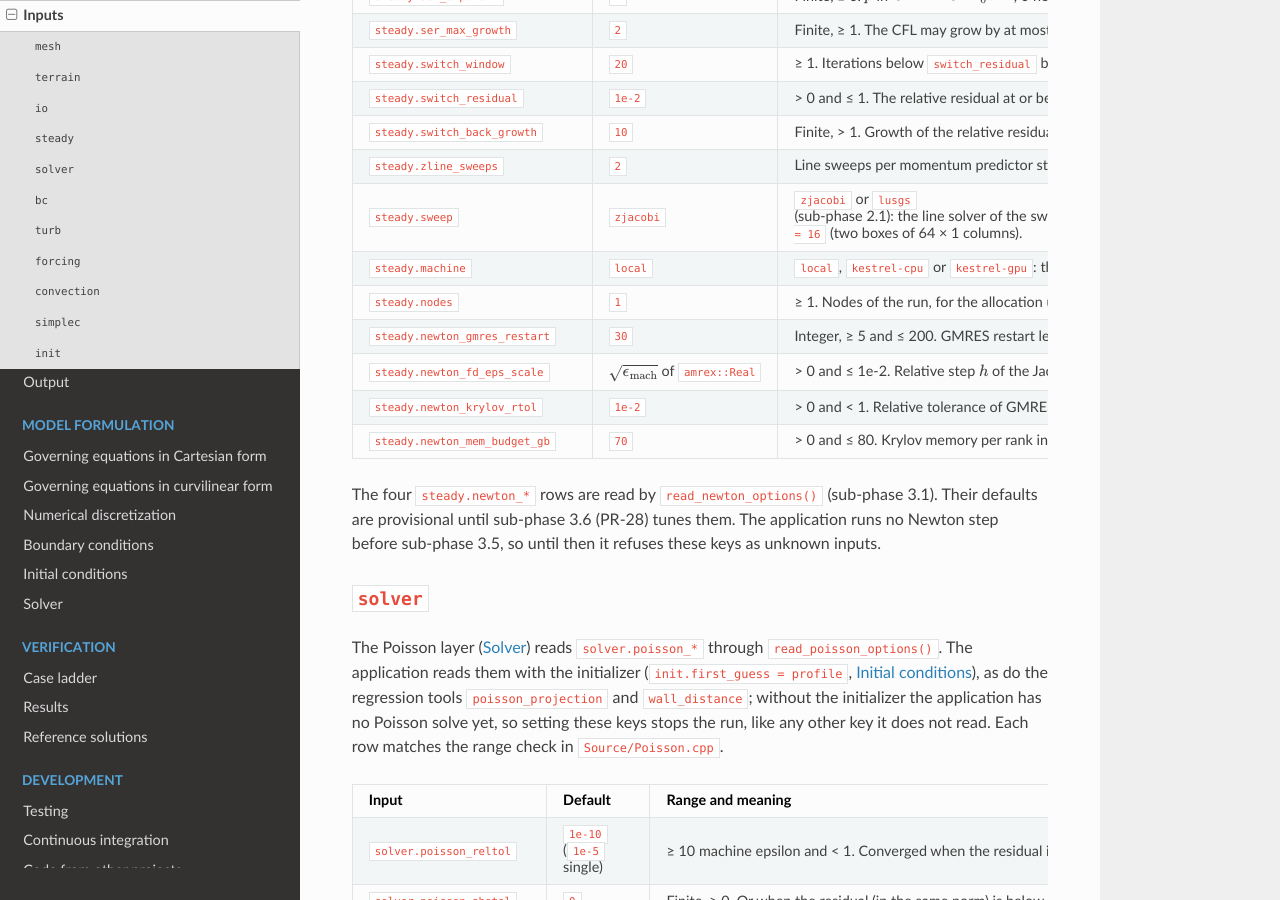
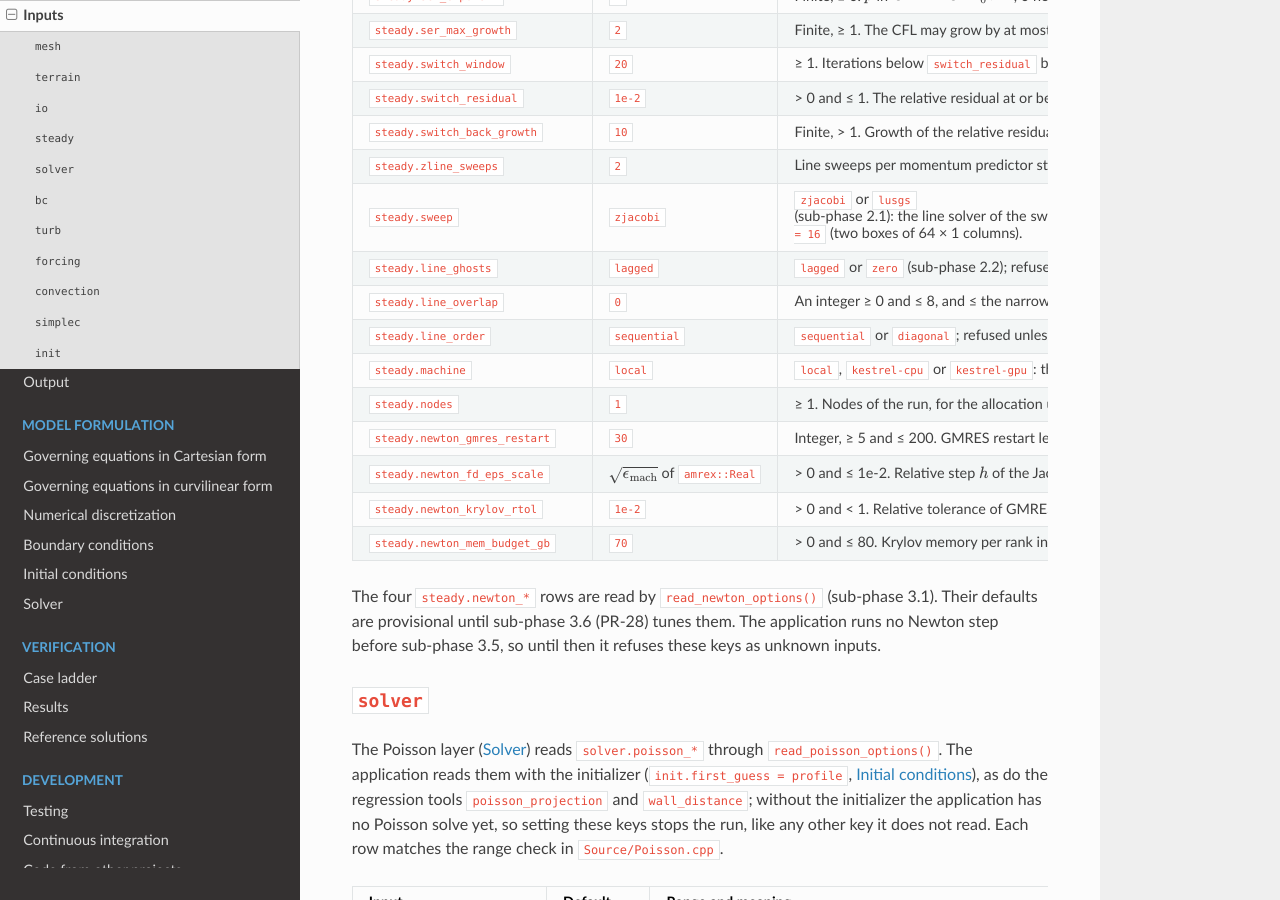
Before and after one commit to erf-model/gust-abl, a Sphinx documentation site: the page built from docs/inputs.rst, in a window 1280 px wide and 900 px high, scrolled down 2306 px. Built offline with Sphinx 7.4.7 and the Read the Docs theme 3.1.0, drawn with Linux system fonts in a browser that asks for light colours.

Commit message:
RT-2.2.1 (truly neutral Hill_3D, zjacobi vs box-local LU-SGS) and the input rows of the line options
Co-authored-by: hgopalan <1108371+hgopalan@users.noreply.github.com>

```diff
--- a/docs/inputs.rst
+++ b/docs/inputs.rst
@@ -201,6 +201,22 @@ definition of a steady solution (:doc:`solver`) and its own. The application run
        thread per box on a GPU until sub-phase 2.2). The sweep's path depends on the box layout
        (``mesh.max_grid_size``); the converged state does not. The LU-SGS hill deck runs two sweeps at
        ``steady.cfl_max = 16`` (two boxes of 64 × 1 columns).
+   * - ``steady.line_ghosts``
+     - ``lagged``
+     - ``lagged`` or ``zero`` (sub-phase 2.2); refused unless ``steady.sweep = lusgs``. ``lagged``: the x/y
+       neighbours across a box face take the previous pass's values (sub-phase 2.1, bit-identical). ``zero``:
+       box-local sweeps with δ = 0 outside the swept region, no communication inside the sweeps, each C-grid
+       face swept by one box (its low face; the domain's high face, and on a periodic axis the seam, by the last
+       box).
+   * - ``steady.line_overlap``
+     - ``0``
+     - An integer ≥ 0 and ≤ 8, and ≤ the narrowest box width along each axis it applies to (not along a
+       one-cell axis); > 0 only with ``steady.line_ghosts = zero``. Each box sweeps its owned region grown by
+       this many columns and keeps the owned part.
+   * - ``steady.line_order``
+     - ``sequential``
+     - ``sequential`` or ``diagonal``; refused unless ``steady.sweep = lusgs``. ``diagonal`` sweeps the
+       wavefronts i + j = const, one column per thread: the same result as ``sequential``, bit for bit.
    * - ``steady.machine``
      - ``local``
      - ``local``, ``kestrel-cpu`` or ``kestrel-gpu``: the allocation-unit rate of the accounting (0, 10, 100 AU per
```
Also changed, not shown: 2 other files.
